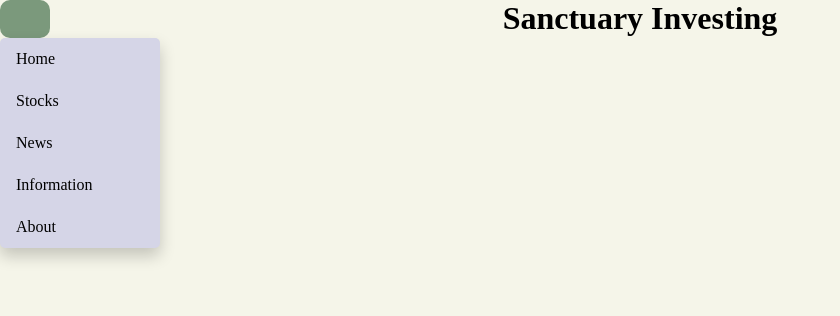
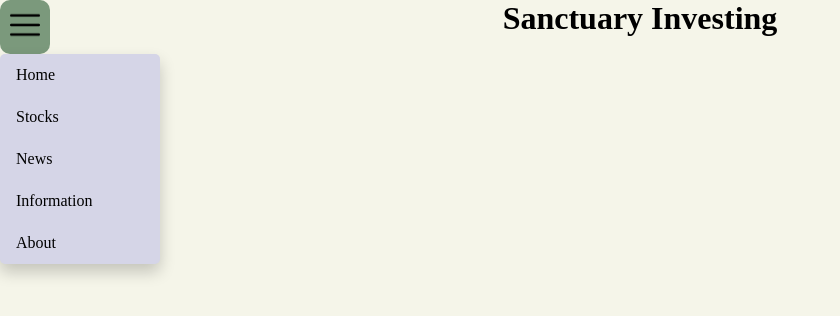
Before and after one commit to CodingGuy42/CodeKK, a plain HTML site: page mainpages/about.html in a window 1280 px wide. Shown: the whole page, without its empty margins (0-840 px from the left). Drawn offline with Linux system fonts and the light colour scheme; the site is published under a folder, as on GitHub Pages, so addresses that start at the root find nothing.

Commit message:
Update about.html

```diff
--- a/mainpages/about.html
+++ b/mainpages/about.html
@@ -9,7 +9,7 @@
         <h1 class="title">Sanctuary Investing</h1>
        </div>
        <div class="dropdown">
-           <button class="dropbtn"><img src="/images/menu.png" alt="" class="menuicon"></button>
+           <button class="dropbtn"><img src="../images/menu.png" alt="" class="menuicon"></button>
            <div class="dropdown-content">
              <a href="../index.html">Home</a>
              <a href="stocks.html">Stocks</a>
```
